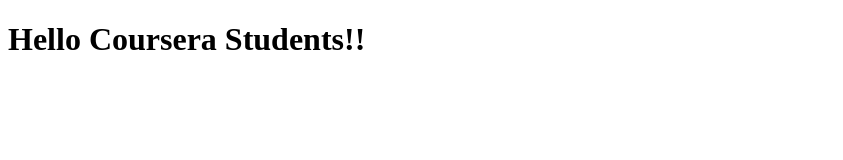
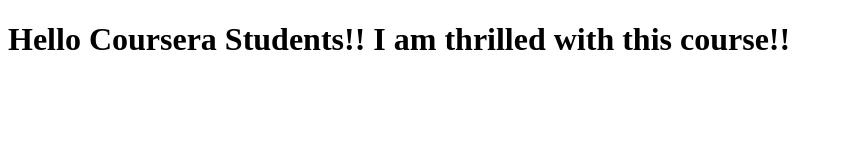
Before and after one commit to mthapa/coursera-angularJS, a plain HTML site: page index.html in a window 1280 px wide. Shown: the whole page, without its empty margins (0-843 px from the left). Drawn offline with Linux system fonts and the light colour scheme.

Commit message:
Next Version of web file

```diff
--- a/index.html
+++ b/index.html
@@ -5,6 +5,6 @@
     <title></title>
   </head>
   <body>
-    <h1>Hello Coursera Students!!</h1>
+    <h1>Hello Coursera Students!! I am thrilled with this course!!</h1>
   </body>
 </html>
```
